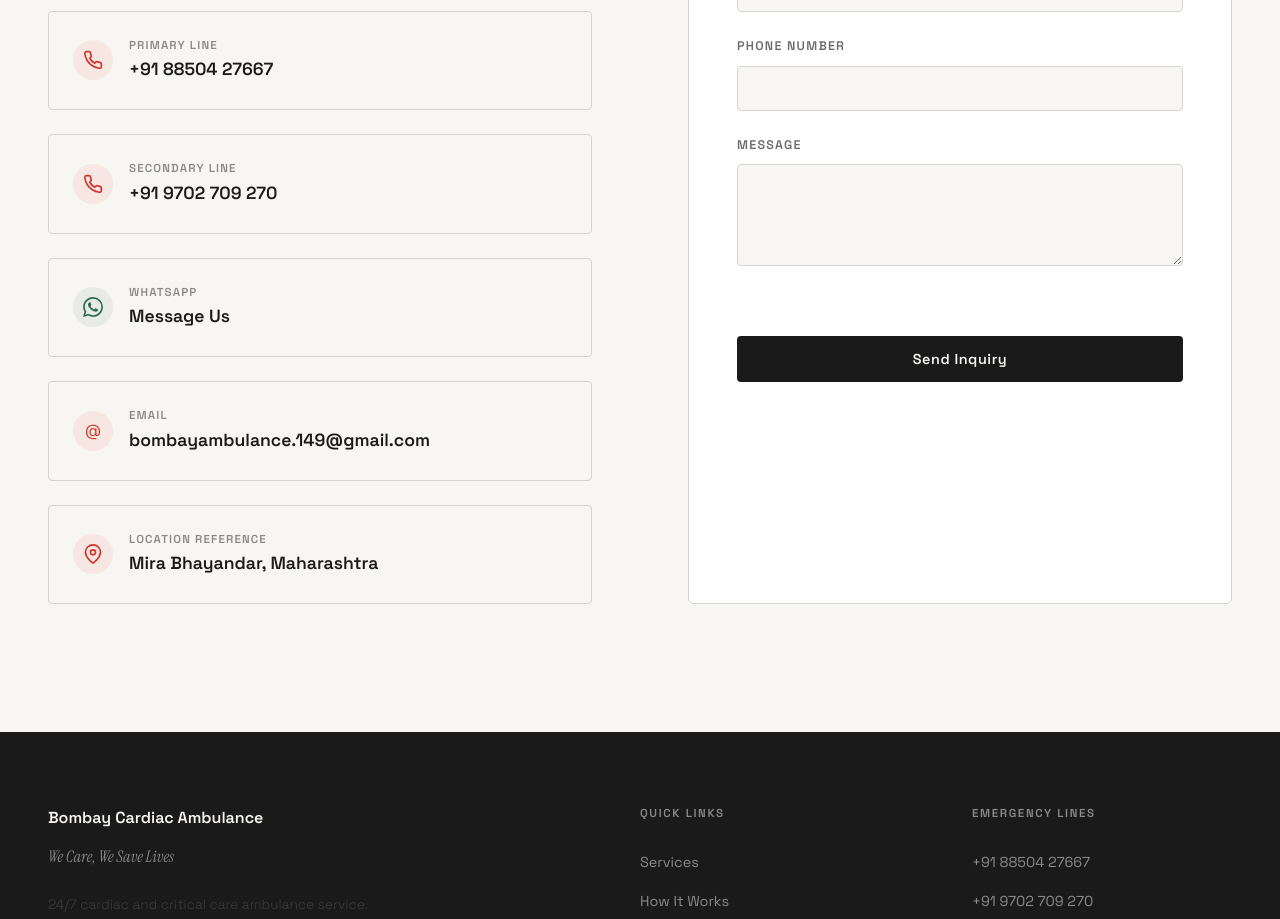
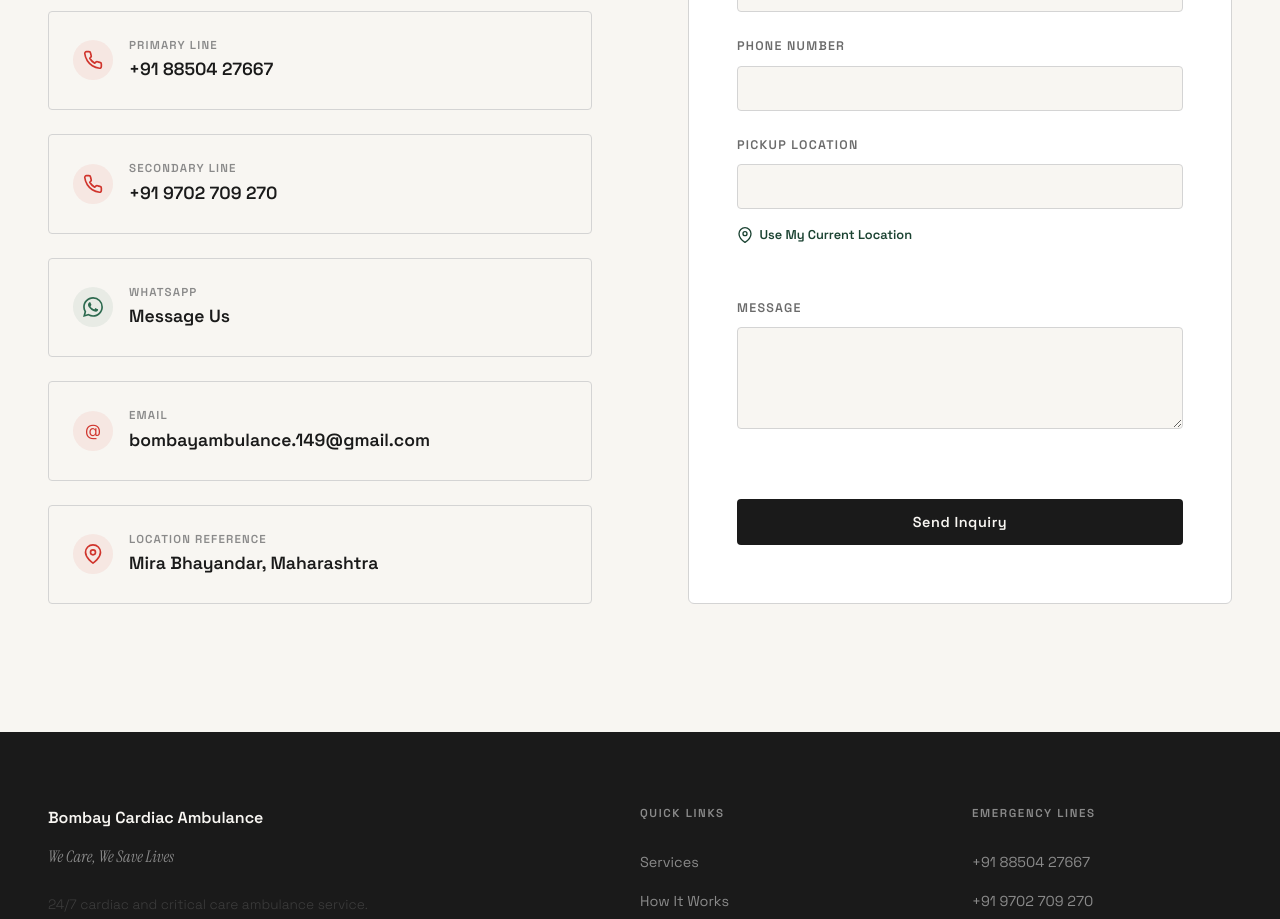
Before and after one commit to Vaibhav-Pacherwal/FREELANCE, a React (Vite) app in the folder cardiac/amb/: page / in a window 1280 px wide. Shown: the part 5180-6099 px from the top of the page. Built offline with nearby package versions, Linux system fonts and the light colour scheme.

Commit message:
bombay cardiac ambulance

```diff
--- a/cardiac/amb/index.html
+++ b/cardiac/amb/index.html
@@ -6,6 +6,8 @@
     <title>Bombay Cardiac Ambulance — We Care, We Save Lives</title>
     <meta name="description" content="24/7 cardiac and critical care ambulance service in Mumbai. Cardiac ambulance, ICU ambulance, air ambulance, and patient transport. Call +91 88504 27667." />
     <meta name="theme-color" content="#D0342C" />
+    <link rel="icon" type="image/png" href="/bca_logo.png?v=1" />
+    <link rel="apple-touch-icon" href="/bca_logo.png?v=1" />
     <link rel="preconnect" href="https://fonts.googleapis.com" />
     <link rel="preconnect" href="https://fonts.gstatic.com" crossorigin />
     <link href="https://fonts.googleapis.com/css2?family=Instrument+Serif:ital@0;1&family=Space+Grotesk:wght@300;400;500;600;700&display=swap" rel="stylesheet" />
--- a/cardiac/amb/src/App.css
+++ b/cardiac/amb/src/App.css
@@ -1208,6 +1208,46 @@
   min-height: 100px;
 }
 
+.location-button {
+  display: inline-flex;
+  align-items: center;
+  gap: 0.4rem;
+  margin-top: var(--space-sm);
+  padding: 0.35rem 0;
+  color: var(--green-dark);
+  font-size: 0.8rem;
+  font-weight: 600;
+}
+
+.location-button svg {
+  width: 16px;
+  height: 16px;
+}
+
+.location-button:hover:not(:disabled) {
+  color: var(--green);
+}
+
+.location-button:disabled {
+  cursor: wait;
+  opacity: 0.7;
+}
+
+.location-status {
+  min-height: 1.2rem;
+  margin-top: 0.2rem;
+}
+
+.location-status p {
+  max-width: none;
+  font-size: 0.76rem;
+  font-weight: 500;
+  line-height: 1.4;
+}
+
+.location-status--success { color: var(--green-dark); }
+.location-status--error { color: var(--crimson-dark); }
+
 .form-submit {
   width: 100%;
   padding: 0.9rem;
--- a/cardiac/amb/src/App.jsx
+++ b/cardiac/amb/src/App.jsx
@@ -526,14 +526,52 @@
 /* ── Contact Section ── */
 function Contact() {
   const sectionRef = useScrollReveal()
-  const [formState, setFormState] = useState({ name: '', phone: '', message: '' })
+  const [formState, setFormState] = useState({ name: '', phone: '', pickupLocation: '', message: '' })
   const [status, setStatus] = useState({ type: '', message: '' })
   const [isSubmitting, setIsSubmitting] = useState(false)
+  const [coordinates, setCoordinates] = useState(null)
+  const [locationStatus, setLocationStatus] = useState({ type: '', message: '' })
+  const [isLocating, setIsLocating] = useState(false)
 
   const updateField = (field, value) => {
     setFormState((current) => ({ ...current, [field]: value }))
     if (status.message) setStatus({ type: '', message: '' })
     if (isSubmitting) setIsSubmitting(false)
+  }
+
+  const useCurrentLocation = () => {
+    if (!navigator.geolocation) {
+      setLocationStatus({ type: 'error', message: 'Current location is not available in this browser. Please enter your pickup location manually.' })
+      return
+    }
+
+    setIsLocating(true)
+    setLocationStatus({ type: '', message: '' })
+    navigator.geolocation.getCurrentPosition(
+      ({ coords }) => {
+        const capturedCoordinates = {
+          latitude: coords.latitude.toFixed(6),
+          longitude: coords.longitude.toFixed(6),
+        }
+        const coordinateLabel = `Current location coordinates: ${capturedCoordinates.latitude}, ${capturedCoordinates.longitude}`
+        setCoordinates(capturedCoordinates)
+        setFormState((current) => current.pickupLocation.trim()
+          ? current
+          : { ...current, pickupLocation: coordinateLabel })
+        setLocationStatus({ type: 'success', message: 'Current coordinates captured. You can edit the pickup location before sending.' })
+        setIsLocating(false)
+      },
+      (error) => {
+        const messages = {
+          [error.PERMISSION_DENIED]: 'Location permission was denied. Please enter your pickup location manually.',
+          [error.POSITION_UNAVAILABLE]: 'Your current location is unavailable. Please enter your pickup location manually.',
+          [error.TIMEOUT]: 'Location request timed out. Please enter your pickup location manually.',
+        }
+        setLocationStatus({ type: 'error', message: messages[error.code] || 'Unable to retrieve your location. Please enter your pickup location manually.' })
+        setIsLocating(false)
+      },
+      { enableHighAccuracy: true, timeout: 10000, maximumAge: 300000 },
+    )
   }
 
   const handleSubmit = (e) => {
@@ -542,22 +580,28 @@
 
     const name = formState.name.trim()
     const phone = formState.phone.trim()
+    const pickupLocation = formState.pickupLocation.trim()
     const message = formState.message.trim()
     const phoneDigits = phone.replace(/\D/g, '')
 
-    if (!name || phoneDigits.length < 7) {
-      setStatus({ type: 'error', message: 'Please enter your name and a valid phone number.' })
+    if (!name || phoneDigits.length < 7 || !pickupLocation) {
+      setStatus({ type: 'error', message: 'Please enter your name, a valid phone number, and pickup location.' })
       return
     }
 
     setIsSubmitting(true)
     setStatus({ type: '', message: '' })
     const enquiry = [
-      'Hello, I would like to enquire about ambulance service requirements.',
+      'Hello, I need an ambulance.',
+      '',
       `Name: ${name}`,
-      `Phone: ${phone}`,
-      message ? `Message: ${message}` : null,
-    ].filter(Boolean).join('\n')
+      `Contact number: ${phone}`,
+      ...(message ? [`Additional details: ${message}`] : []),
+      `Pickup location: ${pickupLocation}`,
+      ...(coordinates ? [`Google Maps: https://www.google.com/maps?q=${coordinates.latitude},${coordinates.longitude}`] : []),
+      '',
+      'Please confirm ambulance availability and contact me as soon as possible.',
+    ].join('\n')
 
     const enquiryWindow = window.open(buildWhatsAppUrl(enquiry), '_blank')
     if (!enquiryWindow) {
@@ -652,6 +696,25 @@
                 pattern="[0-9+()\\s-]{7,}"
                 autoComplete="tel"
               />
+            </div>
+            <div className="form-group">
+              <label htmlFor="contact-pickup-location">Pickup Location</label>
+              <input
+                type="text"
+                id="contact-pickup-location"
+                name="pickupLocation"
+                value={formState.pickupLocation}
+                onChange={(e) => updateField('pickupLocation', e.target.value)}
+                required
+                autoComplete="street-address"
+              />
+              <button type="button" className="location-button" onClick={useCurrentLocation} disabled={isLocating}>
+                <MapPinIcon />
+                {isLocating ? 'Finding your location…' : 'Use My Current Location'}
+              </button>
+              <div className="location-status" role="status" aria-live="polite">
+                {locationStatus.message && <p className={`location-status--${locationStatus.type}`}>{locationStatus.message}</p>}
+              </div>
             </div>
             <div className="form-group">
               <label htmlFor="contact-message">Message</label>
```
